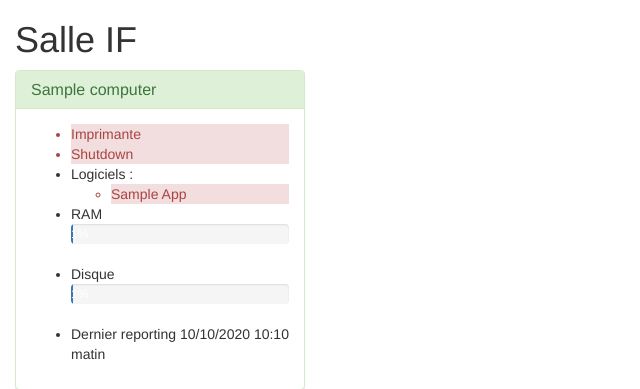
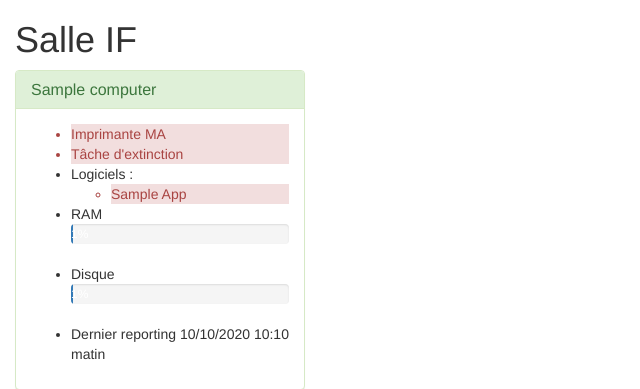
Before and after one commit to BdEINSALyon/dashboard, a Django app: template board/templates/board/computer.html in a window 1280 px wide. Shown: the top 389 px of the page, without its empty margins (0-640 px from the left). Run offline with Django 3.2, Linux system fonts and the light colour scheme; the template is opened without the code that fills it: most values are stand-ins (such as "Sample title", 1, 10 or a date in 2020); data that the repository does not hold is empty; some libraries are stand-ins or nearby versions.

Commit message:
Activate autorefresh + rewrite some text

```diff
--- a/board/templates/board/computer.html
+++ b/board/templates/board/computer.html
@@ -1,6 +1,6 @@
 {% extends 'board/base.html' %}
 {% block meta %}
-{#    <meta http-equiv="refresh" content="5;">#}
+    <meta http-equiv="refresh" content="60;">
 {% endblock meta %}
 
 {% block content %}
@@ -16,10 +16,10 @@
                         <div class="panel-body">
                             <ul>
                                 <li class="{% if status.imprimante_ma %}text-success bg-success{% else %}text-danger bg-danger{% endif %}">
-                                    Imprimante
+                                    Imprimante MA
                                 </li>
                                 <li class="{% if status.shutdown %}text-success bg-success{% else %}text-danger bg-danger{% endif %}">
-                                    Shutdown
+                                    Tâche d'extinction
                                 </li>
                                 <li>Logiciels :
                                     <ul>
```
